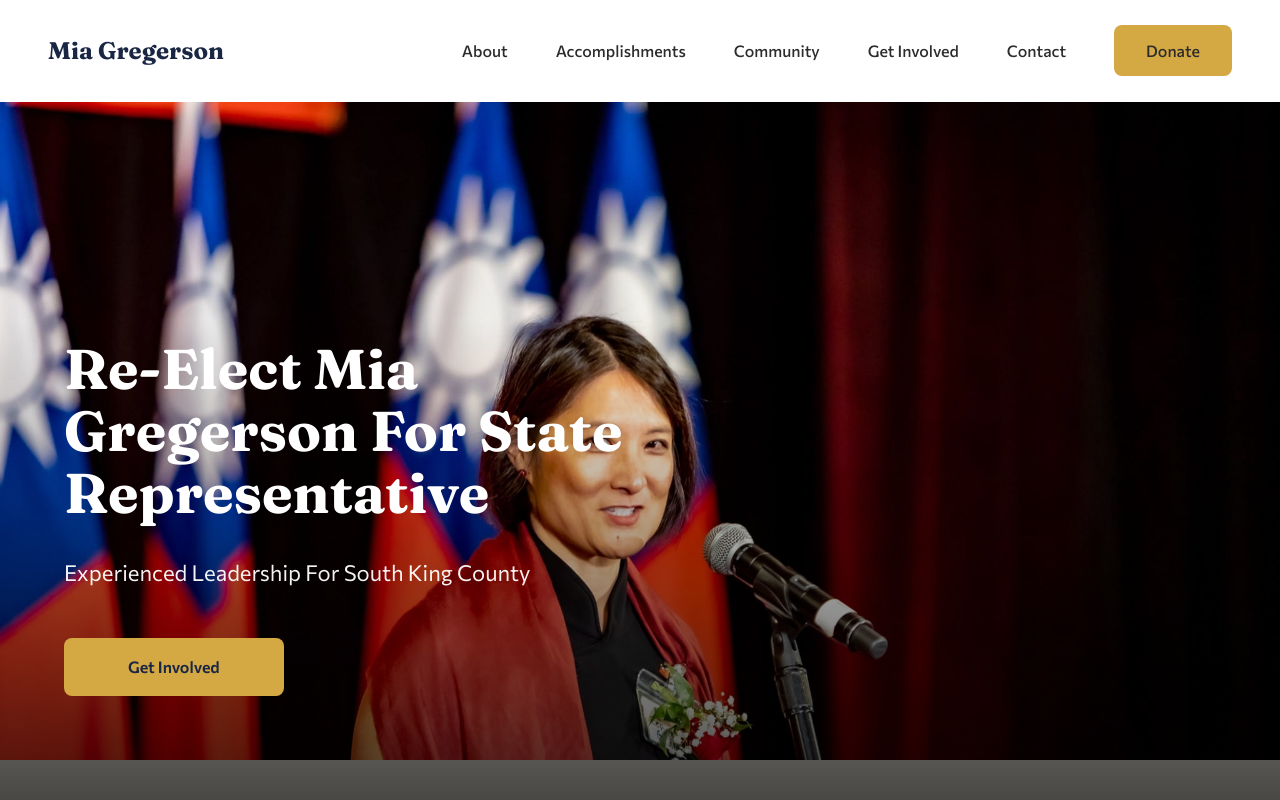
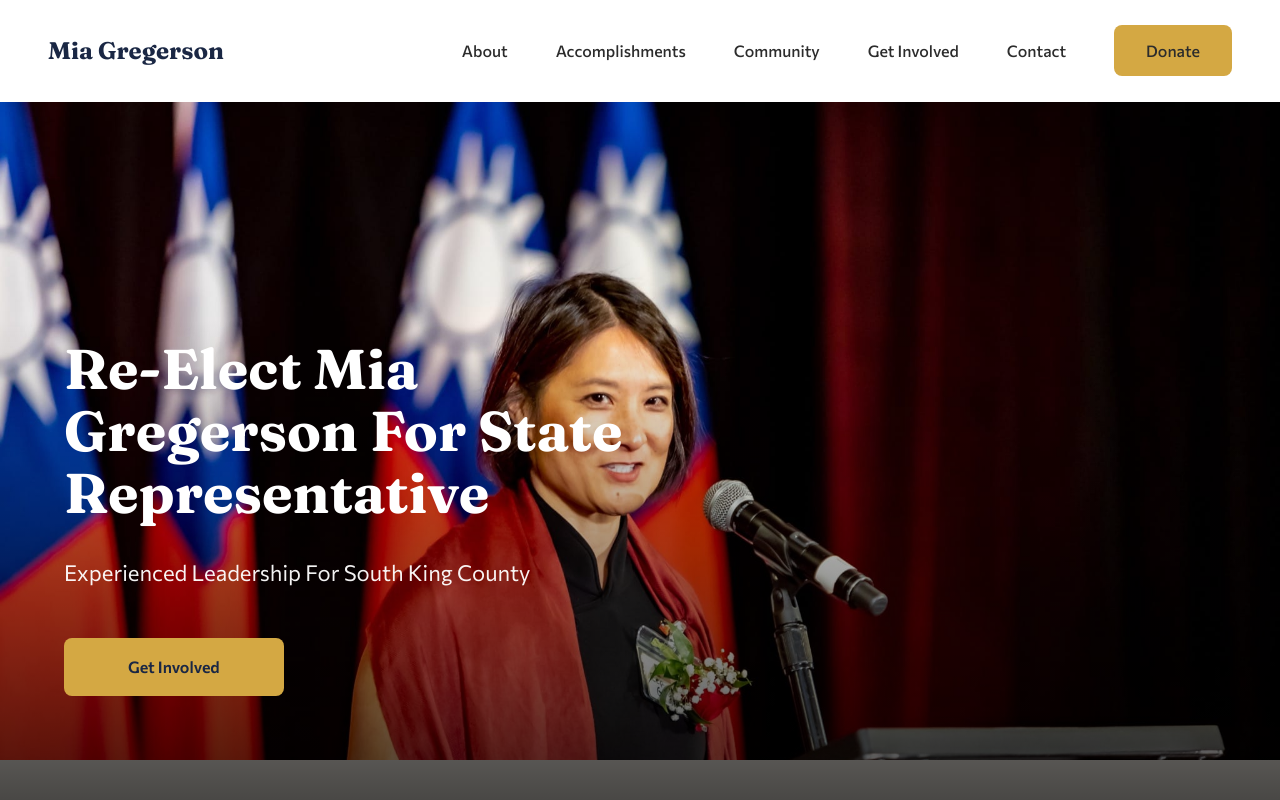
Before and after one commit to johnwyble/electmiagregerson, a website: page index.html in a window 1280 px wide. Shown: the top 800 px of the page. Drawn offline with Linux system fonts and the light colour scheme.

Commit message:
Fix hero photo position and duplicate forms

```diff
--- a/index.html
+++ b/index.html
@@ -264,7 +264,7 @@
         .hero.full-bleed {
             min-height: 85vh;
             background-size: cover;
-            background-position: center top;
+            background-position: center 25%;
             display: flex;
             align-items: flex-end;
             padding: 0;
@@ -1255,6 +1255,7 @@
 
             const order = config.sectionOrder || ['hero', 'about', 'issues', 'accomplishments', 'gallery', 'endorsements', 'volunteer', 'contact', 'footer'];
 
+            let formsRendered = false;
             order.forEach(sectionType => {
                 if (sectionType === 'hero' && config.hero) {
                     main.appendChild(renderHero(config));
@@ -1268,8 +1269,9 @@
                     main.appendChild(renderGallery(config));
                 } else if (sectionType === 'endorsements' && config.endorsements) {
                     main.appendChild(renderEndorsements(config));
-                } else if ((sectionType === 'volunteer' || sectionType === 'contact') && config.forms) {
+                } else if ((sectionType === 'volunteer' || sectionType === 'contact') && config.forms && !formsRendered) {
                     main.appendChild(renderForms(config));
+                    formsRendered = true;
                 }
             });
 
```
Also changed, not shown: dist/index.html.
